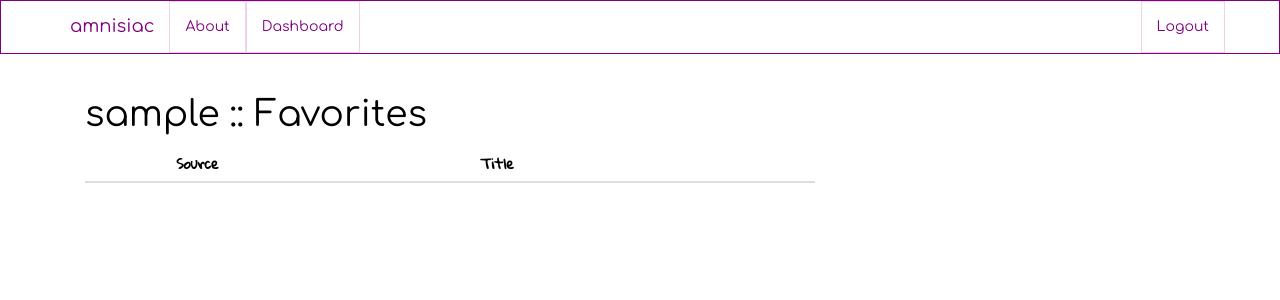
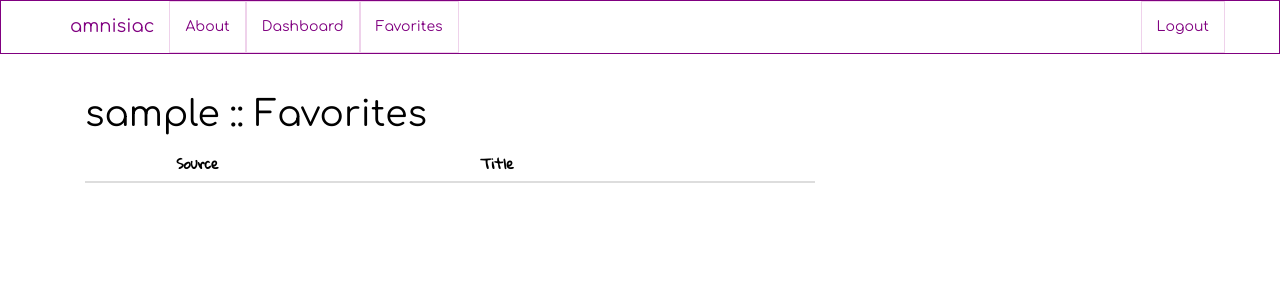
Before and after one commit to treethought/amnisiac-old, a Flask app: page /favorites in a window 1280 px wide. Shown: the top 300 px of the page. Run offline with Flask 2, Linux system fonts and the light colour scheme; a user stored in the database is signed in; tables that the repository leaves empty hold one stand-in row (values such as "Sample post"); lists and menus that the app fills with data are empty; some libraries are stand-ins or nearby versions.

Commit message:
link to favorites

```diff
--- a/project/client/templates/header.html
+++ b/project/client/templates/header.html
@@ -18,6 +18,7 @@
           <li><a href="{{ url_for('main.about') }}">About</a></li>
           {% if current_user.is_authenticated %}
            <li><a href="{{ url_for('user.dashboard') }}">Dashboard</a></li>
+           <li><a href="{{ url_for('user.user_favorites') }}">Favorites</a></li>
           {% endif %}
         </ul>
         <ul class="nav navbar-nav navbar-right">
```
